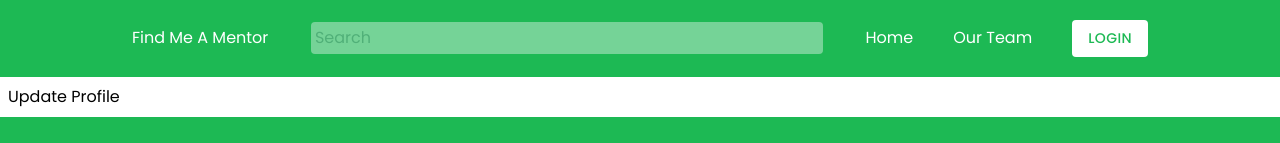
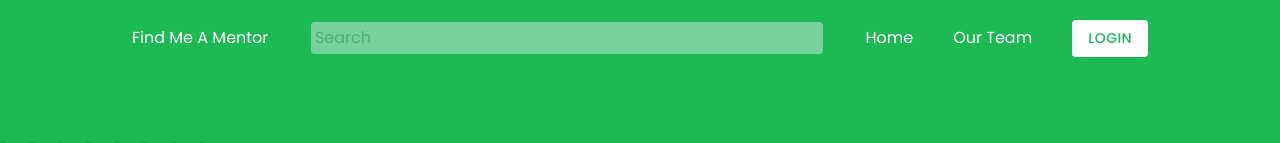
Before and after one commit to aditya-shrivastava/Find-Me-A-Mentor-Client, a React (Create React App) app: page / in a window 1280 px wide. Shown: the top 143 px of the page. Built offline with nearby package versions, Linux system fonts and the light colour scheme.

Commit message:
update profile modal added

```diff
--- a/src/Pages/Home.jsx
+++ b/src/Pages/Home.jsx
@@ -1,12 +1,10 @@
 import React from 'react';
 import { About, Header, Testimonials,} from '../Components';
 import TestimonialForm from '../Components/Testimonial_Form/TestimonialForm';
-import UpdateProfile from '../Components/DashBoard/UpdateProfile/UpdateProfile';
 
 const Home = () => {
     return (
         <div className='home'>
-            <UpdateProfile />
             <Header />
             <Testimonials />
             <About />
```
